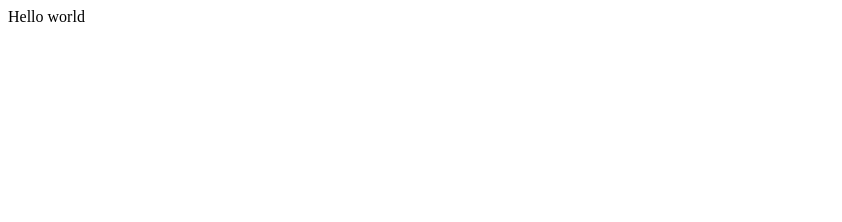
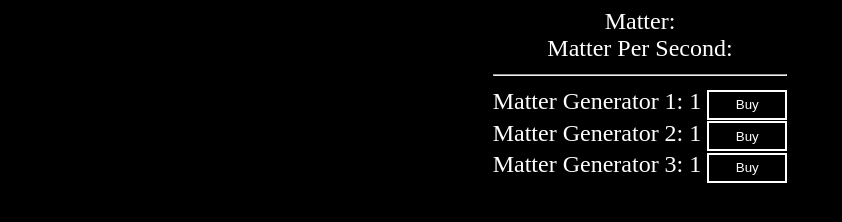
Before and after one commit to I1ect/Matter-of-Time, a plain HTML site: page index.html in a window 1280 px wide. Shown: the whole page, without its empty margins (0-842 px from the left). Drawn offline with Linux system fonts and the light colour scheme.

Commit message:
starting stuff

```diff
--- a/index.html
+++ b/index.html
@@ -6,10 +6,30 @@
   <meta name="viewport" content="width=device-width">
   <title>replit</title>
   <link href="style.css" rel="stylesheet" type="text/css" />
+  <link rel="preconnect" href="https://fonts.googleapis.com">
+  <link rel="preconnect" href="https://fonts.gstatic.com" crossorigin>
+  <link href="https://fonts.googleapis.com/css2?family=Noto+Sans:ital,wght@0,100..900;1,100..900&family=Roboto:ital,wght@0,100;0,300;0,400;0,500;0,700;0,900;1,100;1,300;1,400;1,500;1,700;1,900&display=swap" rel="stylesheet">
 </head>
 
 <body>
-  Hello world
+  Matter: <br>
+  Matter Per Second: <br>
+  <hr>
+  <div class="generator" id="generator1">
+    Matter Generator 1: <span id="gen1Amount">1</span>
+     <button class="buyGenerator">Buy</button>
+  </div>
+
+  <div class="generator" id="generator1">
+    Matter Generator 2: <span id="gen2Amount">1</span>
+     <button class="buyGenerator">Buy</button>
+  </div>
+
+  <div class="generator" id="generator1">
+    Matter Generator 3: <span id="gen3Amount">1</span>
+     <button class="buyGenerator">Buy</button>
+  </div>
+
   <script src="script.js"></script>
 </body>
 
--- a/style.css
+++ b/style.css
@@ -1,4 +1,24 @@
 html {
   height: 100%;
   width: 100%;
+  background-color: black;
+  color: white;
+  display: flex;
+  justify-content: center;
+  text-align: center;
+  font-size: 24px;
 }
+
+.buyGenerator {
+  background-color: black;
+  border: 2px solid white;
+  color: white;
+  width: 80px;
+  height: 30px;
+  transition-duration: 0.4s;
+}
+
+.buyGenerator:hover {
+  background-color: white;
+  color: black;
+}
```
